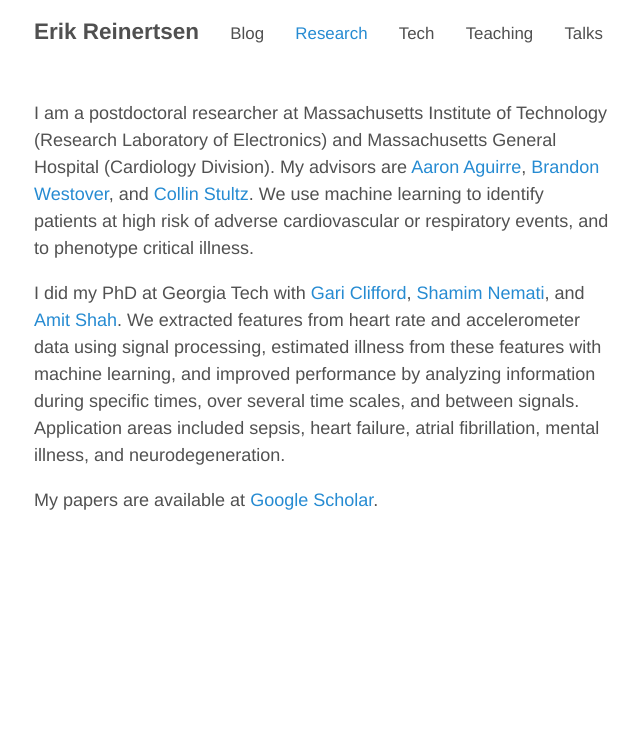
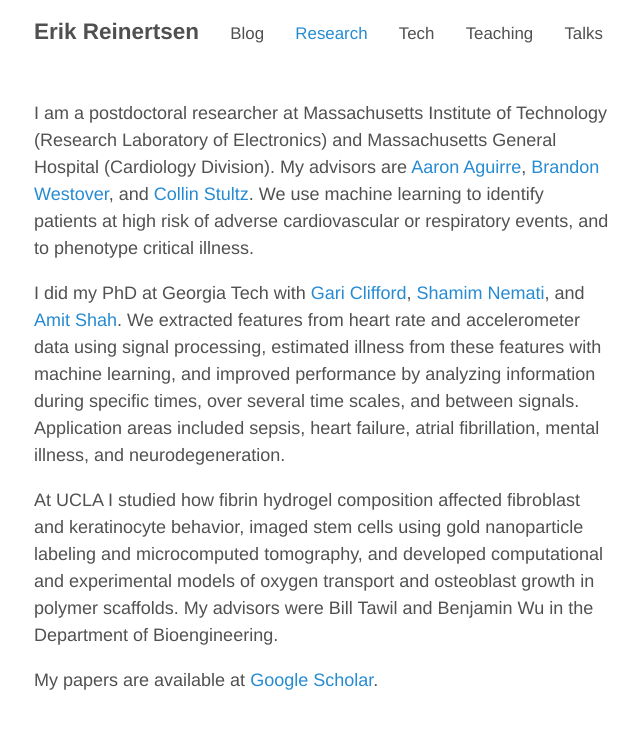
Before and after one commit to erikr/erikr.github.io, a Jekyll site: the page built from research.md, in a window 1280 px wide. Shown: the top 729 px of the page, without its empty margins (318-958 px from the left). Built offline with Jekyll 4.4.1, drawn with Linux system fonts in a browser that asks for light colours; nearby versions of some CDN libraries; comment, search, counter and statistics services are not loaded.

Commit message:
revised research

```diff
--- a/research.md
+++ b/research.md
@@ -8,4 +8,6 @@
 
 I did my PhD at Georgia Tech with [Gari Clifford](http://gdclifford.info/people/gari), [Shamim Nemati](http://nematilab.info/people/shamim/index.html), and [Amit Shah](https://www.sph.emory.edu/faculty/profile/#AJSHAH3). We extracted features from heart rate and accelerometer data using signal processing, estimated illness from these features with machine learning, and improved performance by analyzing information during specific times, over several time scales, and between signals. Application areas included sepsis, heart failure, atrial fibrillation, mental illness, and neurodegeneration.
 
+At UCLA I studied how fibrin hydrogel composition affected fibroblast and keratinocyte behavior, imaged stem cells using gold nanoparticle labeling and microcomputed tomography, and developed computational and experimental models of oxygen transport and osteoblast growth in polymer scaffolds. My advisors were Bill Tawil and Benjamin Wu in the Department of Bioengineering.
+
 My papers are available at [Google Scholar](https://scholar.google.com/citations?hl=en&user=APy8nq4AAAAJ&view_op=list_works&sortby=pubdate).
```
